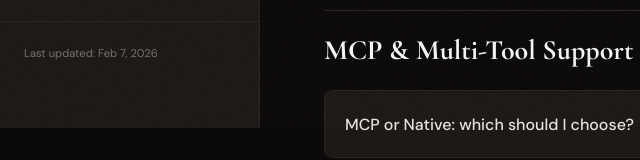
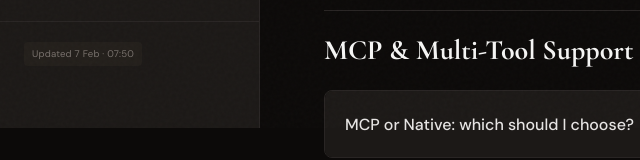
Before and after one commit to ahmadzein/ContextVault, a plain HTML site: page docs/faq.html in a window 1280 px wide. Shown: the part 672-832 px from the top of the page, 0-640 px from the left. Drawn offline with nearby package versions, Linux system fonts and the light colour scheme.

Commit message:
style: Nicer sidebar timestamp as small tag

```diff
--- a/docs/assets/docs.css
+++ b/docs/assets/docs.css
@@ -304,8 +304,13 @@ a:hover { color: var(--gold-300); text-decoration: underline; }
   border-top: 1px solid var(--stone-800);
 }
 .sidebar-footer .last-updated {
-  font-size: 0.7rem;
+  display: inline-block;
+  font-size: 0.6rem;
   color: var(--stone-500);
+  background: var(--stone-850);
+  padding: 0.25rem 0.5rem;
+  border-radius: 4px;
+  letter-spacing: 0.02em;
 }
 
 /* --- Main content --- */
--- a/docs/faq.html
+++ b/docs/faq.html
@@ -113,7 +113,7 @@
         <li><a href="faq.html" class="active">FAQ</a></li>
       </ul>
     </div>
-    <div class="sidebar-footer"><span class="last-updated">Last updated: Feb 7, 2026</span></div>
+    <div class="sidebar-footer"><span class="last-updated">Updated 7 Feb · 07:50</span></div>
   </aside>
 
   <!-- Main Content -->
```
Also changed, not shown: docs/architecture.html (+1 -1 lines), docs/changelog.html (+1 -1 lines), docs/commands.html (+1 -1 lines), docs/configuration.html (+1 -1 lines), docs/getting-started.html (+1 -1 lines), docs/tutorials.html (+1 -1 lines), docs/upgrade.html (+1 -1 lines).
